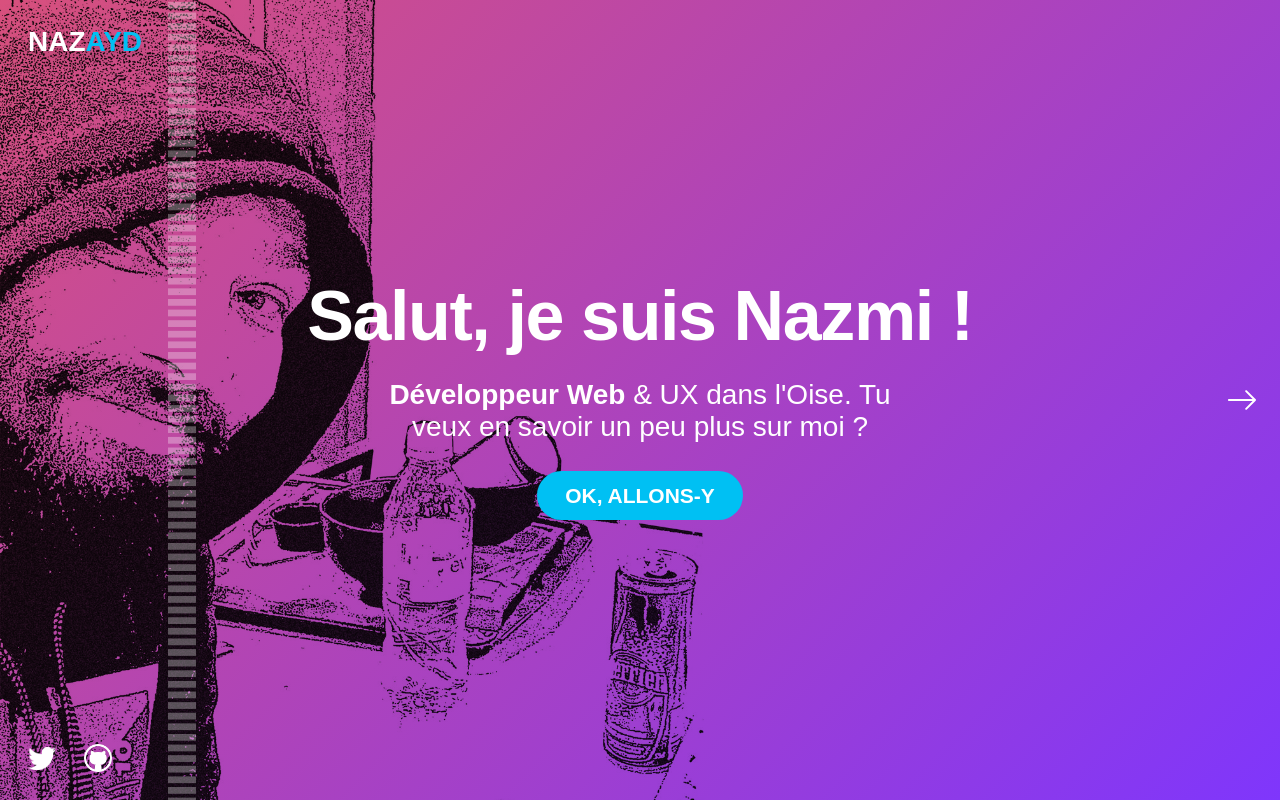
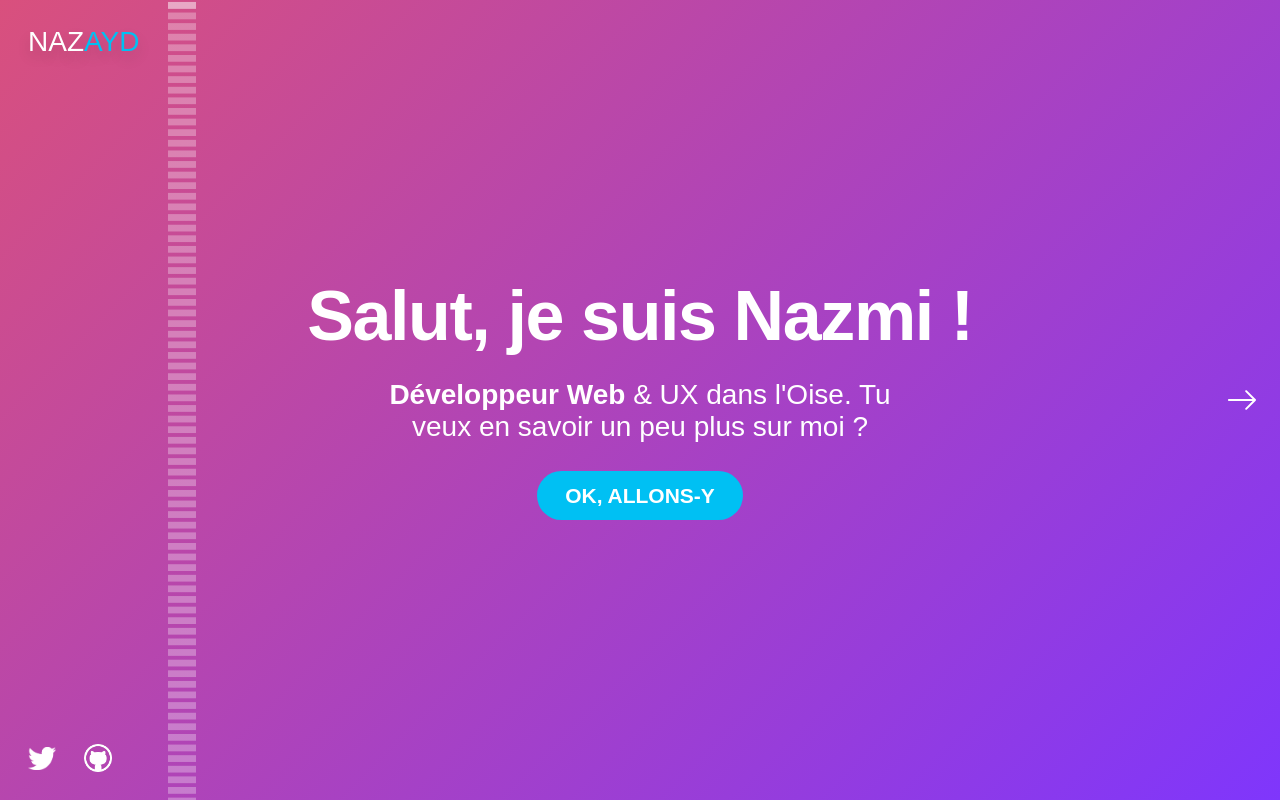
Before and after one commit to naydogdu/reactjs-portfolio, a React (Create React App) app: page / in a window 1280 px wide. Built offline with nearby package versions, Linux system fonts and the light colour scheme; a web font is replaced by a local one.

Commit message:
update Chrome Bug + add some works

```diff
--- a/src/App.css
+++ b/src/App.css
@@ -72,7 +72,7 @@ a, .col-main { color: var(--main-color); }
 	pointer-events: none; /* pour ne pas que d'autres éléments, comme la flèche gauche, deviennent non-cliquables. On n'oublie pas de remettre à all pour tous les enfants, juste en-dessous */
 }
 #masthead * { pointer-events: all; }
-#masthead::after {
+#masthead::after, #masthead::before {
 	content: '';
 	background: url(/rectangle.png) repeat-y;
 	background-size: 100% auto;
@@ -83,6 +83,11 @@ a, .col-main { color: var(--main-color); }
 	transform-origin: top left;
 	right: -2rem; top: 6rem;
 	opacity: .3;
+}
+#masthead::after {
+	height: .785714rem;
+	--animName: run-y;
+	animation: 1s ease 0s infinite var(--animName);
 }
 #masthead .icons { display: flex; }
 #masthead .icons a + a { margin-left: var( --main-marge, 2rem ); }
@@ -101,6 +106,8 @@ a, .col-main { color: var(--main-color); }
 	background-position: center center;
 }
 .git { background-image: url(/git.png); }
+#masthead .icons a:hover { animation: spin 1 .4s ease; }
+
 /* views */
 .screen {
 	height: 100vh;
@@ -178,19 +185,6 @@ a, .col-main { color: var(--main-color); }
 .inner-screens .slide:first-of-type .nav-previous,
 .inner-screens .slide:last-of-type .nav-next { display: none; }
 
-/* base bg */
-#root::before {
-	background: url(/home-bg.jpg) no-repeat center right;
-	position: absolute;
-	left: 0;
-	top: 0;
-	height: 100%;
-	content: '';
-	width: 55%;
-	background-size: cover;
-	mix-blend-mode: multiply;
-}
-
 /* elements */
 h1 {
 	font-size: 5rem;
@@ -203,13 +197,62 @@ h1 {
 	margin: 2rem auto;
 }
 
-/* on évite un résultat dégueu sur vieux Edge & IE */
-@supports not (mix-blend-mode: multiply) {
-  #root::before { content: ''; }
-}
+/* on évite un résultat dégeu sur vieux Edge & IE
+@supports (mix-blend-mode: multiply) {
+	#root::before {
+		background: url(/home-bg.jpg) no-repeat center right;
+		position: absolute;
+		left: 0;
+		top: 0;
+		height: 100%;
+		content: '';
+		width: 55%;
+		background-size: cover;
+		mix-blend-mode: multiply;
+	}
+}*/
 /* et on désactive sur petites résolutions */
 @media screen and (max-width:968px) {
-	#root::before { content: ''; }
+	#root::before { content: none; }
+}
+
+/* visual effects */
+.btn[target="_blank"]::after {
+	content: '';
+	background: url(/external-link.png);
+	background-size: contain;
+	height: 1rem;
+	width: 1rem;
+	display: inline-block;
+	margin-left: .5rem;
+}
+.btn {
+	transition: all .1s ease;
+}
+.btn:hover {
+	transform: translateY(2px);
+	filter: sepia(10%);
+}
+
+/* Global Responsive */
+@media screen and (min-width:1120px) {
+	#masthead {
+		width: 14rem;
+		height: 100vh;
+		flex-direction: column;
+	}
+	#masthead::after, #masthead::before {
+		width: 2rem;
+		height: 100vh;
+		transform: none;
+		right: 0;
+		top: 0;
+	}
+	#masthead::after { height: .785714rem; --animName: run-x; }
+	.screen-body {
+		padding-left: 16rem;
+		padding-right: 16rem; /* 2rem marge en plus du masthead width */
+	}
 }
 
 /* FLUID TYPO */
@@ -220,6 +263,7 @@ h1 {
 	}
 	.content { font-size: 1.5rem; margin: 1rem auto 1.5rem; }
 	.btn { font-size: 1rem; }
+	.btn[target="_blank"]::after { vertical-align: top; }
 }
 @media screen and (max-width:680px) {
 	h1 {
@@ -234,27 +278,23 @@ h1 {
 	.nav-previous, .nav-next, .slide .nav-next { bottom: 4rem; }
 }
 
-/* Global Responsive */
-@media screen and (min-width:1120px) {
-	#masthead {
-		width: 14rem;
-		height: 100vh;
-		flex-direction: column;
-	}
-	#masthead::after {
-		width: 2rem;
-		height: 100vh;
-		transform: none;
-		right: 0;
-		top: 0;
-	}
-	.screen-body {
-		padding-left: 16rem;
-		padding-right: 16rem; /* 2rem marge en plus du masthead width */
-	}
+/* keyframes */
+@keyframes run-x {
+  from {
+    top: 0;
+  }
+  to {
+    top: 100%;
+  }
 }
-
-/* keyframes */
+@keyframes run-y {
+  from {
+    left: 0;
+  }
+  to {
+    left: 100%;
+  }
+}
 @keyframes spin {
   from {
     transform: rotate(0deg);
--- a/src/App.js
+++ b/src/App.js
@@ -10,7 +10,7 @@ class Header extends React.Component {
     return (
 		<header id="masthead">
 			<div className="logo upp side-font">
-				<b>Naz<span>Ayd</span></b>
+				<a href="/" className="col-white bold">Naz<span>Ayd</span></a>
 			</div>
 			<div className="icons">
 				<a className="twitter" href="https://twitter.com/aydogduN" rel="noopener noreferrer" target="_blank"><span className="dis-no">Twitter</span></a>
--- a/src/content/works.js
+++ b/src/content/works.js
@@ -9,7 +9,23 @@ export var worksData = [
 	},
 	{
 		id: "work work-2  gradient-cyan",
-		headline: "Ça arrive bientôt !",
+		headline: "LibreAssurances",
+		keyword: "WordPress sur-mesure.",
+		txt: " UI & UX Design + Développement Back & Front.",
+		ctaLabel: "Voir",
+		ctaLink: "https://www.libreassurances.fr/"
+	},
+	{
+		id: "work work-3  gradient-blue",
+		headline: "Neeva",
+		keyword: "WordPress sur-mesure.",
+		txt: " UI & UX Design + Développement Back & Front.",
+		ctaLabel: "Voir",
+		ctaLink: "https://www.neevagroup.com/"
+	},
+	{
+		id: "work work-4  gradient-cyan",
+		headline: "La suite bientôt !",
 		keyword: "Je termine l'écran Works.",
 		txt: " En attendant, tu peux consulter mon CV.",
 		ctaLabel: "Mon CV",
```
Also changed, not shown: public/external-link.png (added).
